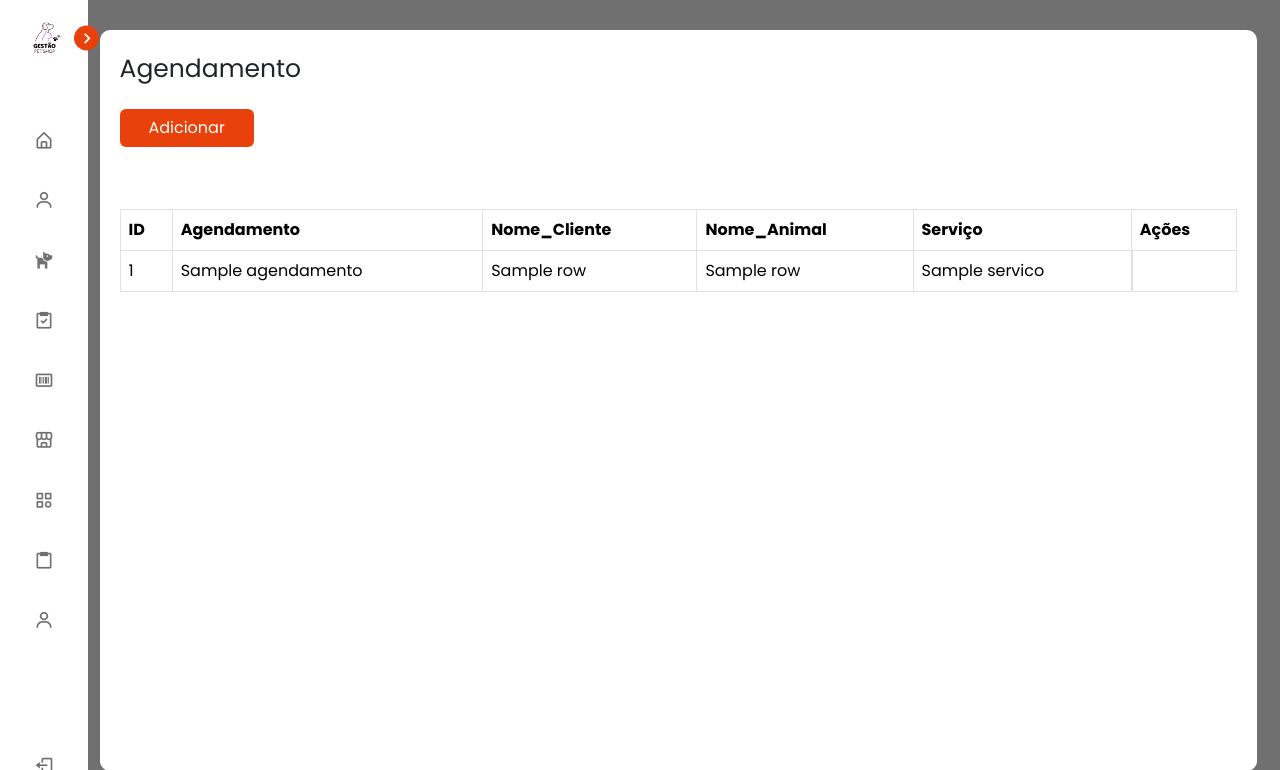
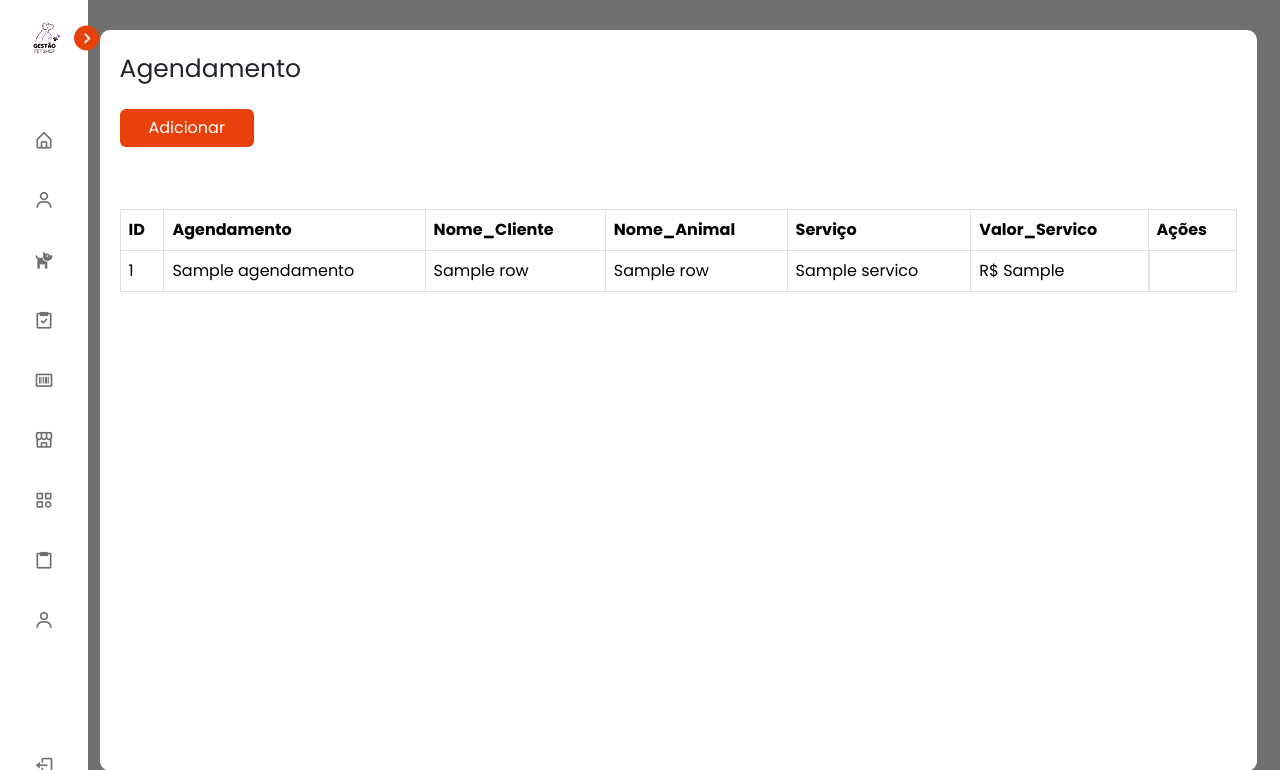
Before and after one commit to MJ-TECHNOLOGY/petshop-app, a PHP site: template App/View/modules/Venda/ListarVenda.php in a window 1280 px wide. Shown: the top 770 px of the page. Run offline with PHP 8.4, Linux system fonts and the light colour scheme; the template is opened without the code that fills it: most values are stand-ins (such as "Sample title", 1, 10 or a date in 2020); some libraries are stand-ins or nearby versions.

Commit message:
feat: adicionando valor do servico e puxando na tela de agendamento

```diff
--- a/App/Controller/ServicoController.php
+++ b/App/Controller/ServicoController.php
@@ -45,6 +45,7 @@ class ServicoController extends Controller
 
         $servico->id = $_POST['id'];
         $servico->descricao = $_POST['descricao'];
+        $servico->valor = $_POST['valor'];
 
         $servico->save();
 
--- a/App/DAO/VendaDAO.php
+++ b/App/DAO/VendaDAO.php
@@ -45,7 +45,8 @@ class VendaDAO extends DAO
     {
         $sql = "SELECT v.*, c.nome AS nome_cliente,
                 a.nome_animal AS nome_animal,
-                s.descricao AS servico
+                s.descricao AS servico,
+                s.valor AS valor_servico
                 FROM venda v
                 JOIN cliente c ON (c.id = v.id_cliente)
                 JOIN animal a ON (a.id = v.id_animal)
@@ -62,7 +63,8 @@ class VendaDAO extends DAO
     {
         $sql = "SELECT v.*, c.nome AS nome_cliente,
                 a.nome_animal AS nome_animal,
-                s.descricao AS servico
+                s.descricao AS servico,
+                s.valor AS valor_servico
                 FROM venda v
                 JOIN cliente c ON (c.id = v.id_cliente)
                 JOIN animal a ON (a.id = v.id_animal)
--- a/App/Model/ServicoModel.php
+++ b/App/Model/ServicoModel.php
@@ -6,7 +6,7 @@ use App\DAO\ServicoDAO;
 
 class ServicoModel extends Model
 {
-    public $id, $descricao;
+    public $id, $descricao, $valor;
 
     public function save()
     {
--- a/App/View/js/src/jquery.servico.js
+++ b/App/View/js/src/jquery.servico.js
@@ -1,11 +1,12 @@
-function addServico(id, descricao) {
+function addServico(id, descricao, valor) {
     if (descricao !== "") {
         $.ajax({
             type: "POST",
             url: "/servico/save",
             data: {
                 id: id,
-                descricao: descricao
+                descricao: descricao,
+                valor: valor,
             },
             dataType: 'json',
             success: function (result) {
--- a/App/View/js/src/jquery.venda.js
+++ b/App/View/js/src/jquery.venda.js
@@ -72,3 +72,13 @@ $(document).ready(function () {
         window.location.reload(true);
     })
 })
+
+function definirValor() {
+    var selectServico = document.getElementById("id_servico");
+
+    var indiceServicoSelecionado = selectServico.selectedIndex;
+
+    var valorSelecionado = selectServico.options[indiceServicoSelecionado].getAttribute("data-valor");
+
+    document.getElementById("valor").value = valorSelecionado;
+}
--- a/App/View/modules/Servico/ListarServico.php
+++ b/App/View/modules/Servico/ListarServico.php
@@ -40,6 +40,7 @@
                                 <tr>
                                     <th>ID</th>
                                     <th>Descrição</th>
+                                    <th>Valor</th>
                                     <th>Ações</th>
                                 </tr>
                             </thead>
@@ -49,6 +50,7 @@
                                         <tr>
                                             <td><?= $servico->id ?></td>
                                             <td><?= $servico->descricao ?></td>
+                                            <td>R$ <?= $servico->valor ?></td>
                                             <td class="actions-list">
                                                 <box-icon name="edit" color="#E9410B" id="<?= $servico->id ?>" data-bs-toggle="modal" data-bs-target="#modalServico" class="btn-icon btn-edit"></box-icon>
                                                 <box-icon name="trash" color="#E9410B" id="<?= $servico->id ?>" class="btn-icon btn-delete"></box-icon>
@@ -81,6 +83,8 @@
                         <input type="hidden" name="id" id="id">
                         <label for="txtDescricao">Descrição:</label>
                         <input type="text" name="descricao" class="form-control" id="descricao" required maxlength="90">
+                        <label for="txtValor">Valor:</label>
+                        <input type="number" name="valor" class="form-control" id="valor" required maxlength="90">
                     </div>
                     <div class="modal-footer">
                         <button type="button" class="btn btn-secondary " data-bs-dismiss="modal">Fechar</button>
--- a/App/View/modules/Venda/ListarVenda.php
+++ b/App/View/modules/Venda/ListarVenda.php
@@ -43,6 +43,7 @@
                                     <th>Nome_Cliente</th>
                                     <th>Nome_Animal</th>
                                     <th>Serviço</th>
+                                    <th>Valor_Servico</th>
                                     <th>Ações</th>
                                 </tr>
                             </thead>
@@ -55,6 +56,7 @@
                                             <td><?= $venda->nome_cliente ?></td>
                                             <td><?= $venda->nome_animal ?></td>
                                             <td><?= $venda->servico ?></td>
+                                            <td>R$ <?= $venda->valor_servico ?></td>
                                             <td class="actions-list">
                                                 <box-icon name="edit" color="#E9410B" id="<?= $venda->id ?>" data-bs-toggle="modal" data-bs-target="#modalVenda" class="btn-icon btn-edit"></box-icon>
                                                 <box-icon name="trash" color="#E9410B" id="<?= $venda->id ?>" class="btn-icon btn-delete"></box-icon>
@@ -118,17 +120,22 @@
                         </div>
                         <div class="mb-3">
                             <label for="id_servico">Serviço:</label><br>
-                            <select class="selectpicker form-control" data-live-search="true" name="id_servico" id="id_servico">
+                            <select class="selectpicker form-control" data-live-search="true" name="id_servico" id="id_servico" onchange="definirValor()">
                                 <?php if ($model->lista_servico == null) : ?>
                                     <option class="option-evento" value="">Cadastre um servico primeiro!</option>
                                 <?php else : ?>
                                     <option class="option-evento" value="">Selecione o servico</option>
                                     <?php foreach ($model->lista_servico as $servico) : ?>
-
-                                        <option class="option-evento" value=<?= $servico->id ?>><?= $servico->descricao ?></option>
+                                        <option class="option-evento" value="<?= $servico->id ?>" data-valor="<?= $servico->valor ?>">
+                                            <?= $servico->descricao ?>
+                                        </option>
                                     <?php endforeach ?>
                                 <?php endif ?>
                             </select>
+                        </div>
+                        <div class="input-container">
+                            <label for="valor_servico">Valor Serviço:</label><br>
+                            <input type="number" name="valor" class="form-control" id="valor" required readonly><br>
                         </div>
                     </div>
                     <div class="modal-footer">
```
Also changed, not shown: App/DAO/ServicoDAO.php (+5 -3 lines), 2 other files.
